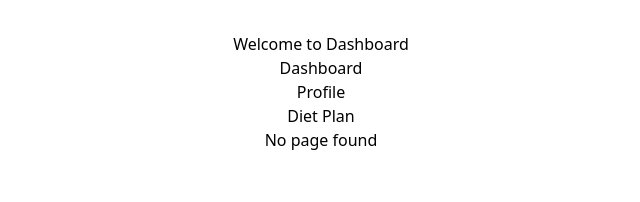
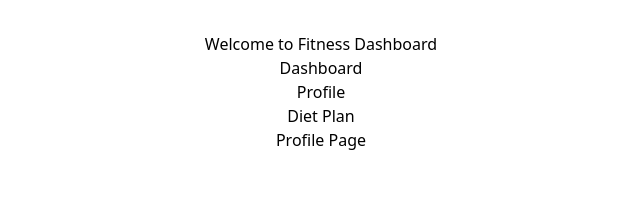
Before and after one commit to avisrabon22/FitnessAndWellness, a React (Vite) app: page /profile in a window 1280 px wide. Shown: the top 202 px of the page, without its empty margins (319-959 px from the left). Built offline with nearby package versions, Linux system fonts and the light colour scheme.

Commit message:
update on profile

```diff
--- a/src/App.jsx
+++ b/src/App.jsx
@@ -4,6 +4,7 @@
 import { NotFound } from './Exception/NotFound'
 import { Home } from './Pages/Home'
 import { Register } from './Pages/Register'
+import { Profile } from './Pages/Profile'
 
 
 function App() {
@@ -13,6 +14,7 @@
         <Route path='/' element={<Home/>}/>
         <Route path='/register' element={<Register/>}/>
         <Route path='/dashboard' element={<Dashboard/>}/>
+        <Route path='/profile' element={<Profile/>}/>
         <Route path='*' element={<NotFound/>} />
       </Routes>
     </Router>
--- a/src/Component/NavBar.jsx
+++ b/src/Component/NavBar.jsx
@@ -5,7 +5,7 @@
         <div className="bg-gray-800">
             <nav className="flex justify-between items-center py-4 px-6 w-full">
                 <div>
-                   <h1 className='text-gray-300 hover:text-white'>Welcome to Dashboard</h1>
+                   <h1 className='text-gray-300 hover:text-white'>Welcome to Fitness Dashboard</h1>
                 </div>
                 <div>
                     <ul className="flex space-x-4">
--- /dev/null
+++ b/src/Pages/Profile.jsx
@@ -0,0 +1,12 @@
+import NavBar from "../Component/NavBar"
+
+export const Profile = () => {
+    return (
+        <>
+        <NavBar/>
+        <div>
+        Profile Page
+        </div>
+        </>
+    )
+    }
--- a/src/Util/Notification.js
+++ b/src/Util/Notification.js
@@ -1,5 +1,5 @@
 
-import { ToastContainer, toast} from "react-toastify";
+import {toast} from "react-toastify";
 import "react-toastify/dist/ReactToastify.css";
 
 export const notify = (message, type) => {
```
Also changed, not shown: src/Component/ProfileComponent.jsx (added, +7 -0 lines).
